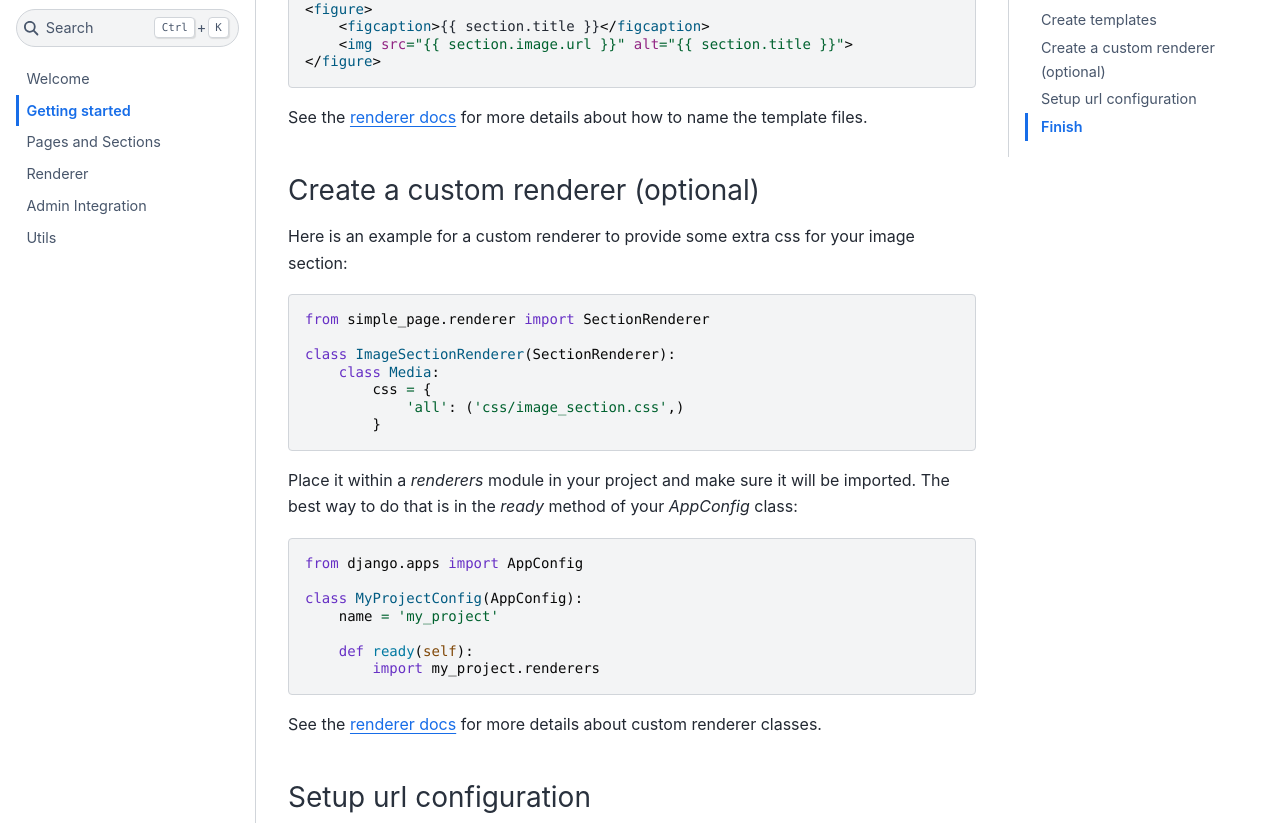
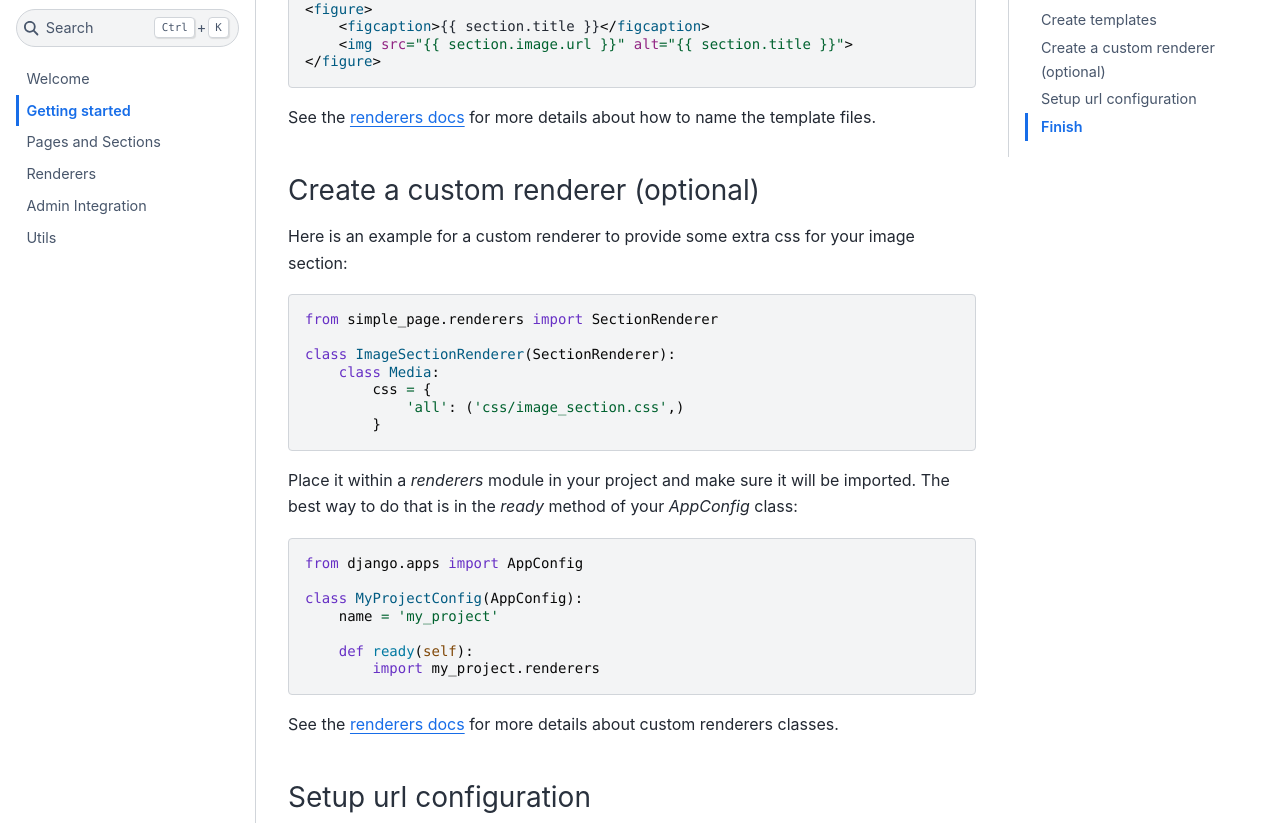
Before and after one commit to thomst/django-simple-page, a Sphinx documentation site: the page built from docs/source/topics/getting_started.rst, in a window 1280 px wide and 1400 px high, scrolled down 2620 px. Shown: the part 153-976 px from the top of the window. Built offline with Sphinx 7.4.7 and the Sphinx Book theme 1.1.4, drawn with Linux system fonts in a browser that asks for light colours; the version number could not be read and is left out.

Commit message:
fixed renderers module name in docs and docstrings

```diff
--- a/docs/source/index.rst
+++ b/docs/source/index.rst
@@ -10,7 +10,7 @@
 
    topics/getting_started
    topics/pages_and_sections
-   topics/renderer
+   topics/renderers
    topics/admin_integration
    topics/utils
 
--- a/docs/source/topics/getting_started.rst
+++ b/docs/source/topics/getting_started.rst
@@ -159,7 +159,7 @@ And a template for your image section as 'templates/sections/image_section.html'
     </figure>
 
 
-See the :doc:`renderer docs <renderer>` for more details about how to name the
+See the :doc:`renderers docs <renderers>` for more details about how to name the
 template files.
 
 
@@ -171,7 +171,7 @@ image section:
 
 .. code-block:: python
 
-    from simple_page.renderer import SectionRenderer
+    from simple_page.renderers import SectionRenderer
 
     class ImageSectionRenderer(SectionRenderer):
         class Media:
@@ -195,7 +195,7 @@ class:
             import my_project.renderers
 
 
-See the :doc:`renderer docs <renderer>` for more details about custom renderer
+See the :doc:`renderers docs <renderers>` for more details about custom renderers
 classes.
 
 
--- a/simple_page/__init__.py
+++ b/simple_page/__init__.py
@@ -31,10 +31,10 @@ want, from a simple content type like an article with title and text body to a
 full featured gallery. You build what you need just by subclassing the page and
 section model.
 
-Renderer
---------
+Renderers
+---------
 
-While there are default :mod:`renderers <.renderer>` for pages and sections
+While there are default :mod:`renderers <.renderers>` for pages and sections
 which are probably suitable for most use cases, you are free to completely adapt
 or overwrite them. Each page or section can have its own renderer providing a
 specific rendering logic. And each renderer can have its own Media class
```
Also changed, not shown: docs/source/topics/renderer.rst (deleted, +0 -33 lines), docs/source/topics/renderers.rst (added, +33 -0 lines), 3 other files.
